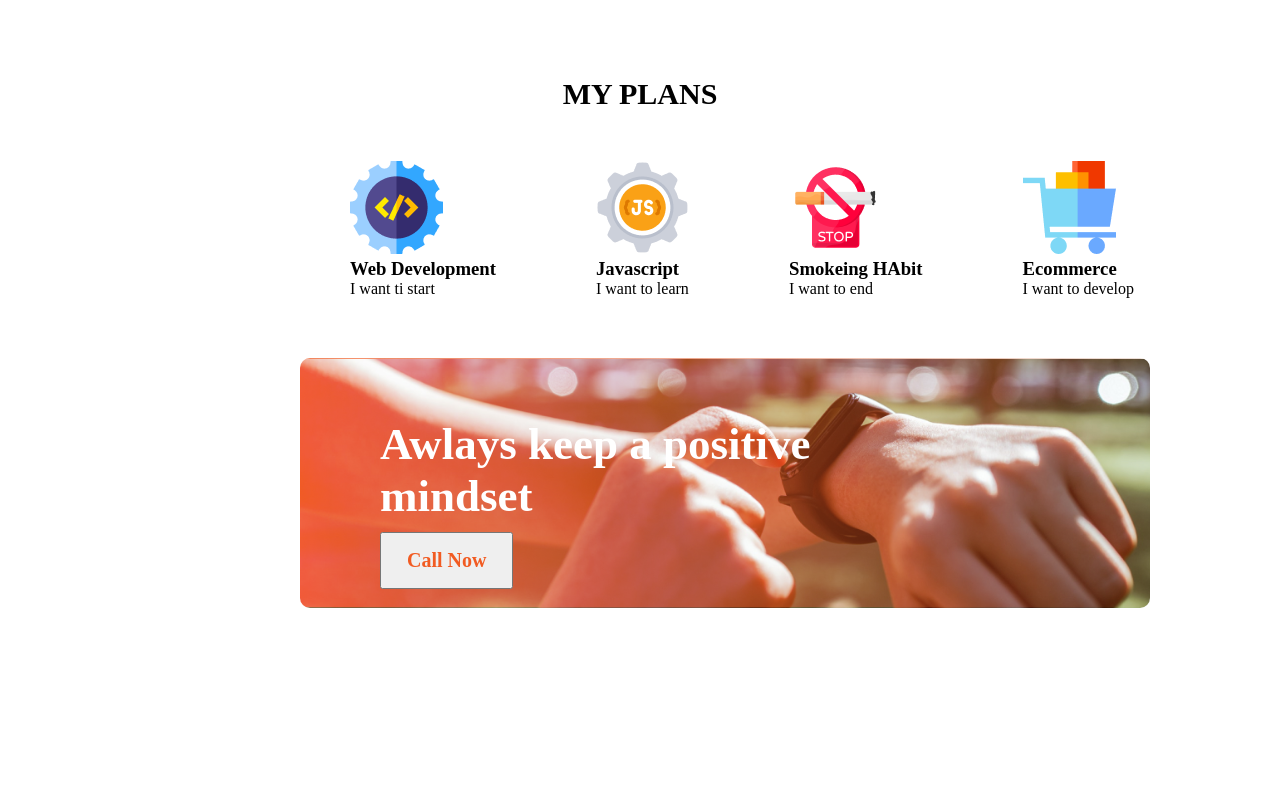
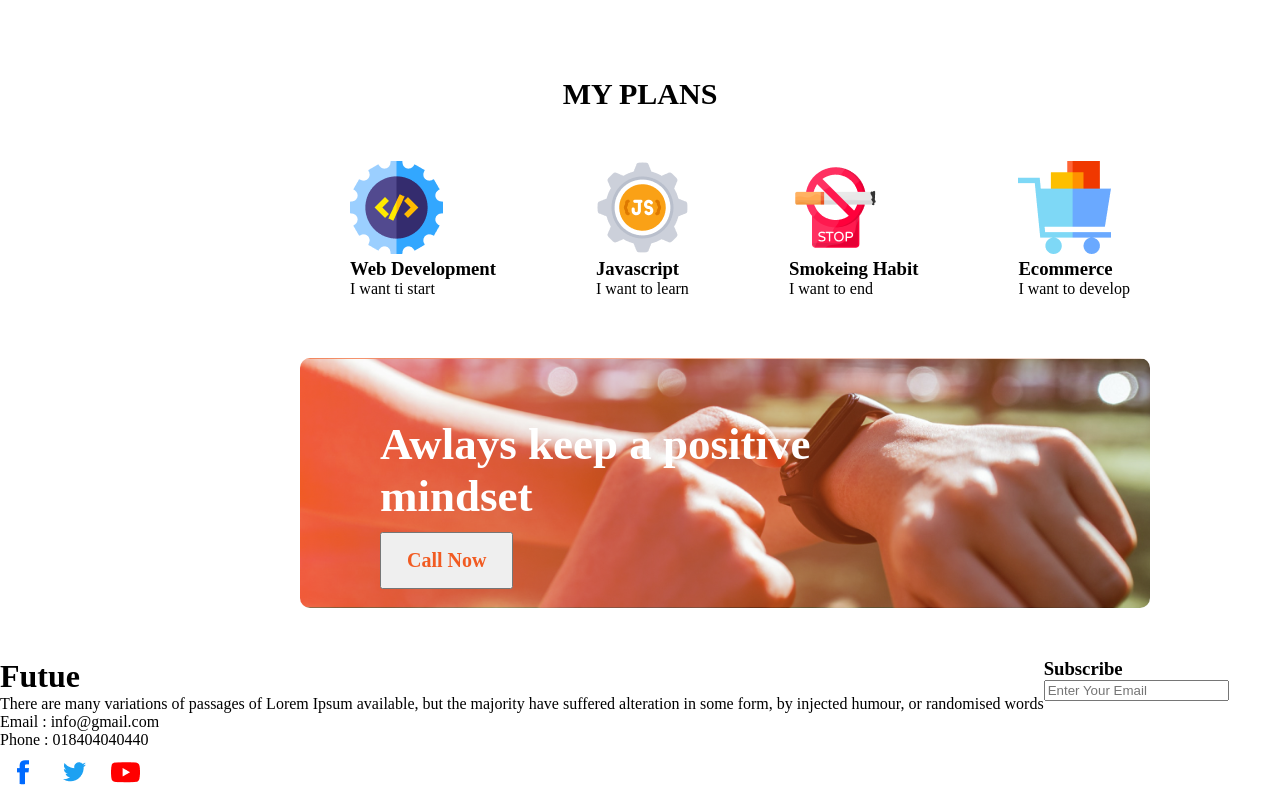
Before and after one commit to Rayhan7936/new-year-project, a plain HTML site: page index.html in a window 1280 px wide. Shown: the part 2022-2822 px from the top of the page. Before the commit the page ends 2680 px from the top, so only its background shows below. Drawn offline with Linux system fonts and the light colour scheme.

```diff
--- a/index.html
+++ b/index.html
@@ -58,7 +58,7 @@
             </div>
             <div>
                 <img src="images/icons/smoke.png" alt="">
-                <h3>Smokeing HAbit</h3>
+                <h3>Smokeing Habit</h3>
                 <p>I want to end</p>
             </div>
             <div>
@@ -77,9 +77,26 @@
             </h1>
             <button class="btn-call">Call Now</button>
         </div>
+    </section>
+    <!-- End section Footer -->
+    <footer class="end-section">
+        <div>
+            <h1>Futue</h1>
+            <p>There are many variations of passages of Lorem Ipsum available, but the majority have suffered alteration in some form, by injected humour, or randomised words</p>
+            <p>Email : info@gmail.com</p>
+            <p>Phone : 018404040440</p>
+            <div class="image-set">
+                <img src="/images/icons/fb.png" alt="">
+                <img src="/images/icons/twitter.png" alt="">
+                <img src="/images/icons/youtube.png" alt="">
+            </div>
+        </div>
+        <div>
+            <h3>Subscribe</h3>
+            <input type="E-mail" placeholder="Enter Your Email">
+        </div>
 
-
-    </section>
+    </footer>
 
 </body>
 
--- a/styles/new-year.css
+++ b/styles/new-year.css
@@ -138,3 +138,12 @@
     text-align: center;
     color: #F15B22;
 }
+
+
+/* footer end section */
+
+.end-section {
+    display: flex;
+}
+
+.image-set {}
```
